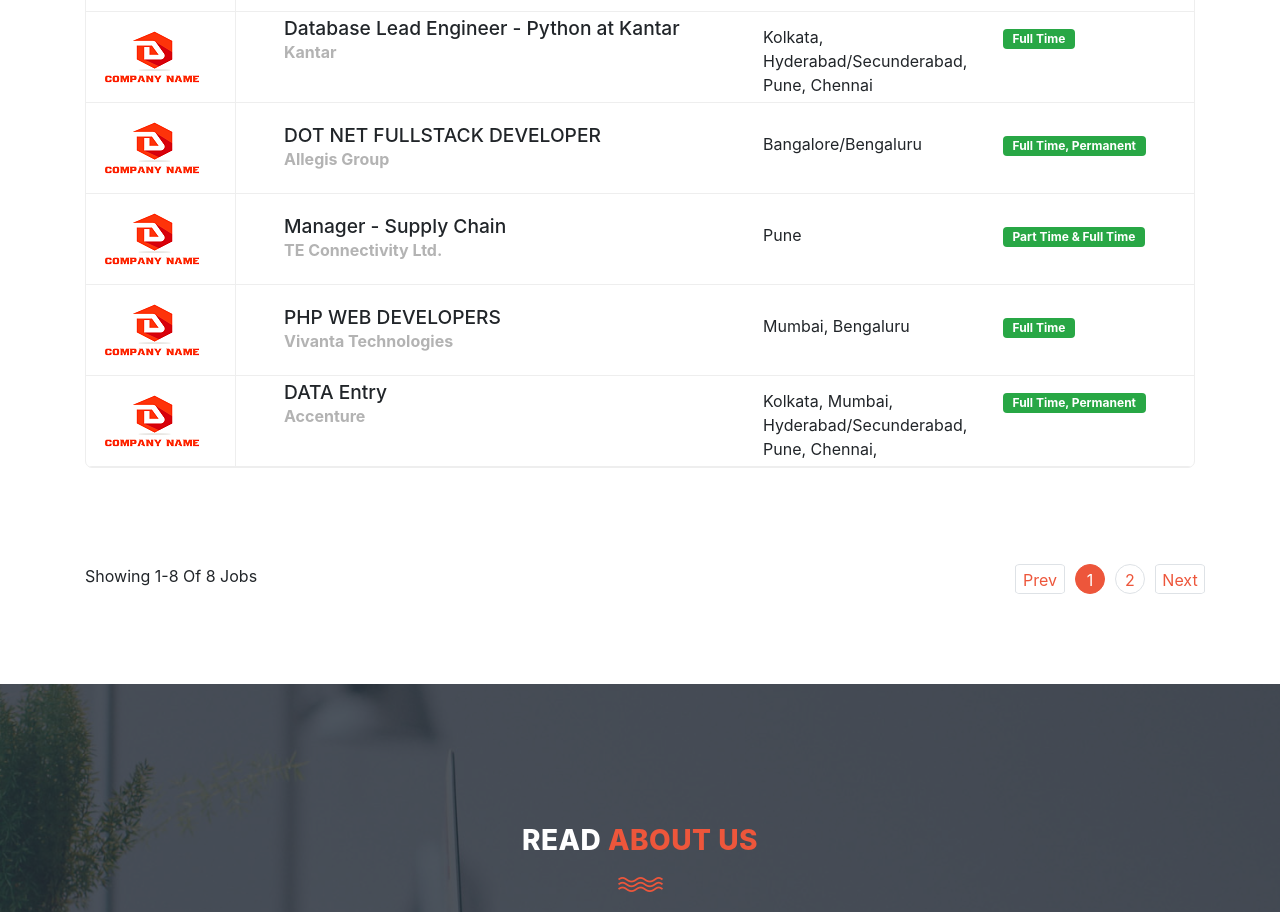
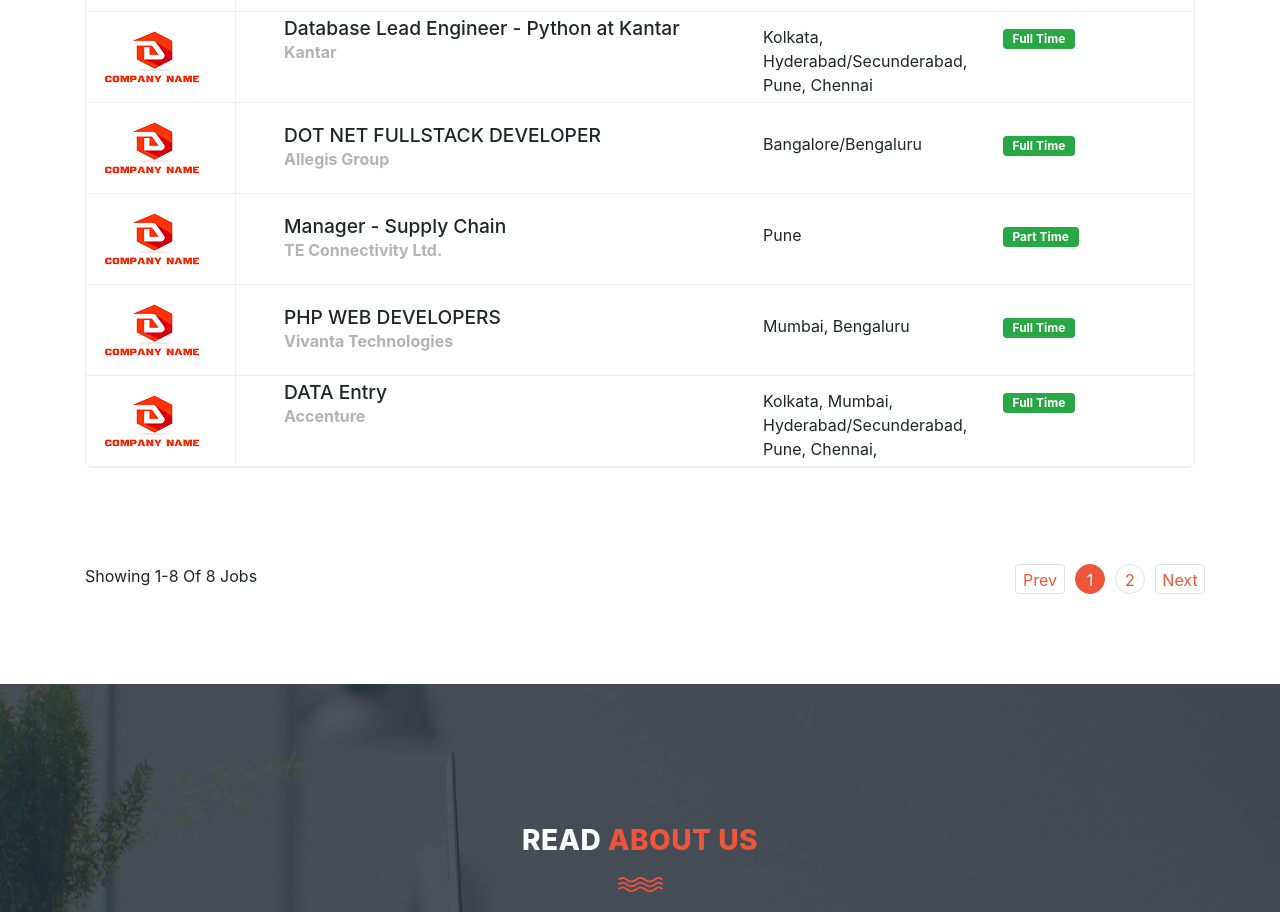
Before and after one commit to Surajit107/JOBPORTAL, a React (Create React App) app in the folder JOBPORTAL-FRONTEND/: page / in a window 1280 px wide. Shown: the part 1140-2052 px from the top of the page. Built offline with nearby package versions, Linux system fonts and the light colour scheme; no server answers; data requests are answered from the project's data file.

Commit message:
PROJECT COMPLETED

```diff
--- a/JOBPORTAL-FRONTEND/package.json
+++ b/JOBPORTAL-FRONTEND/package.json
@@ -16,6 +16,7 @@
     "react-paginate": "^8.1.4",
     "react-redux": "^8.0.5",
     "react-router-dom": "^6.4.3",
+    "react-router-hash-link": "^2.4.3",
     "react-scripts": "5.0.1",
     "react-toastify": "^9.1.1",
     "redux": "^4.2.0",
--- a/JOBPORTAL-FRONTEND/src/components/core/home/BannerAndCards.jsx
+++ b/JOBPORTAL-FRONTEND/src/components/core/home/BannerAndCards.jsx
@@ -4,6 +4,7 @@
 import { fetchAllJobs } from '../../../redux/slice/JobSlice'
 import ReactPaginate from 'react-paginate'
 import CardList from './CardList'
+import { HashLink } from 'react-router-hash-link'
 
 
 const BannerAndCards = () => {
@@ -54,9 +55,9 @@
                                         />
                                     </div>
                                     <div>
-                                        <a href='#jobs-container' className="btn btn-primary btn-lg btn-block text-white btn-search"
+                                        <HashLink smooth to='/#jobs-container' className="btn btn-primary btn-lg btn-block text-white btn-search"
                                             style={{ "width": "5vw", "marginLeft": "80px" }}><span
-                                                className=" mr-2"><i className="fa fa-search" aria-hidden="true"></i></span></a>
+                                                className=" mr-2"><i className="fa fa-search" aria-hidden="true"></i></span></HashLink>
                                     </div>
                                 </div>
 
--- a/JOBPORTAL-FRONTEND/src/database/jobdata.json
+++ b/JOBPORTAL-FRONTEND/src/database/jobdata.json
@@ -6,7 +6,7 @@
       "category_2": "WORK FROM Home",
       "company": "Accenture",
       "city": "Kolkata, Mumbai, Hyderabad/Secunderabad, Pune, Chennai,",
-      "status": "Full Time, Permanent",
+      "status": "Full Time",
       "name": "Ankita Ram",
       "phone": "9876543210",
       "email": "ankita@gamil.com",
@@ -56,7 +56,7 @@
       "category_2": "inventory management",
       "company": "TE Connectivity Ltd.",
       "city": "Pune",
-      "status": "Part Time & Full Time",
+      "status": "Part Time",
       "name": "Vinay Kumar",
       "phone": "9876543210",
       "email": "teconnectivity@gmail.com",
@@ -81,7 +81,7 @@
       "category_2": "FULLSTACK",
       "company": "Allegis Group",
       "city": "Bangalore/Bengaluru",
-      "status": "Full Time, Permanent",
+      "status": "Full Time",
       "name": "Allegis Group",
       "phone": "9876543210",
       "email": " kchandana@teksystems.com",
@@ -156,7 +156,7 @@
       "category_2": "sta",
       "company": "Samsung Semiconductor",
       "city": "Bangalore/Bengaluru",
-      "status": "Full Time & Permanent",
+      "status": "Full Time",
       "name": "PRIYANKA SRIVASTAVA",
       "phone": "923047854",
       "email": "samsung@gamil.com",
--- a/JOBPORTAL-FRONTEND/src/pages/SignIn.jsx
+++ b/JOBPORTAL-FRONTEND/src/pages/SignIn.jsx
@@ -36,11 +36,11 @@
           <div className="row d-flex justify-content-center">
             <div className="col-lg-6 col-md-6 col-xs-6">
               <div className="contact-form">
-                <form onSubmit={handleSubmit}>
+                <form className='shadow p-3 mb-5 bg-body rounded' onSubmit={handleSubmit}>
 
                   {/* *****Email***** */}
 
-                  <div className="row">
+                  <div className="row my-3">
                     <div className="col-md-12 col-sm-12">
                       <fieldset>
                         <input
@@ -68,8 +68,8 @@
                     <div className="col-lg-12 d-flex justify-content-center">
                       <fieldset className='d-flex justify-content-center flex-column'>
                         <button
-                          className="main-button ml-5"
-                          style={{ "width": "100px" }}
+                          className="main-button"
+                          style={{ width: "100px" , marginLeft : "50px" }}
                           onClick={onButtonClick}
                         >Sign In</button>
 
--- a/JOBPORTAL-FRONTEND/src/pages/SignUp.jsx
+++ b/JOBPORTAL-FRONTEND/src/pages/SignUp.jsx
@@ -3,6 +3,7 @@
 import Banner from '../components/common/banners/Banner'
 import { fetchSignUp } from '../redux/slice/AuthSlice'
 import { ToastContainer, toast } from 'react-toastify';
+import { Link } from 'react-router-dom';
 
 const initialState = {
   user: "",
@@ -128,8 +129,8 @@
 
                 {/* ******From Start****** */}
 
-                <form onSubmit={handleSubmit}>
-                  <div className="row">
+                <form className='shadow p-3 mb-5 bg-body' onSubmit={handleSubmit}>
+                  <div className="row my-2">
 
                     {/* *****First name***** */}
 
@@ -177,10 +178,12 @@
                     </div>
 
                     <div className="col-lg-12 d-flex justify-content-center">
-                      <fieldset>
+                      <fieldset className='d-flex justify-content-center flex-column'>
                         <button
                           onClick={onButtonClick}
+                          style={{ width: "100px" , marginLeft : "70px"}}
                           className="main-button">Sign Up</button>
+                        <Link to="/signin" className='text-center mt-3'><u>Already Have An Account? Sign In</u></Link>
                       </fieldset>
                     </div>
                   </div>
```
Also changed, not shown: 1 other file (tests, documents, lock files or other folders).
